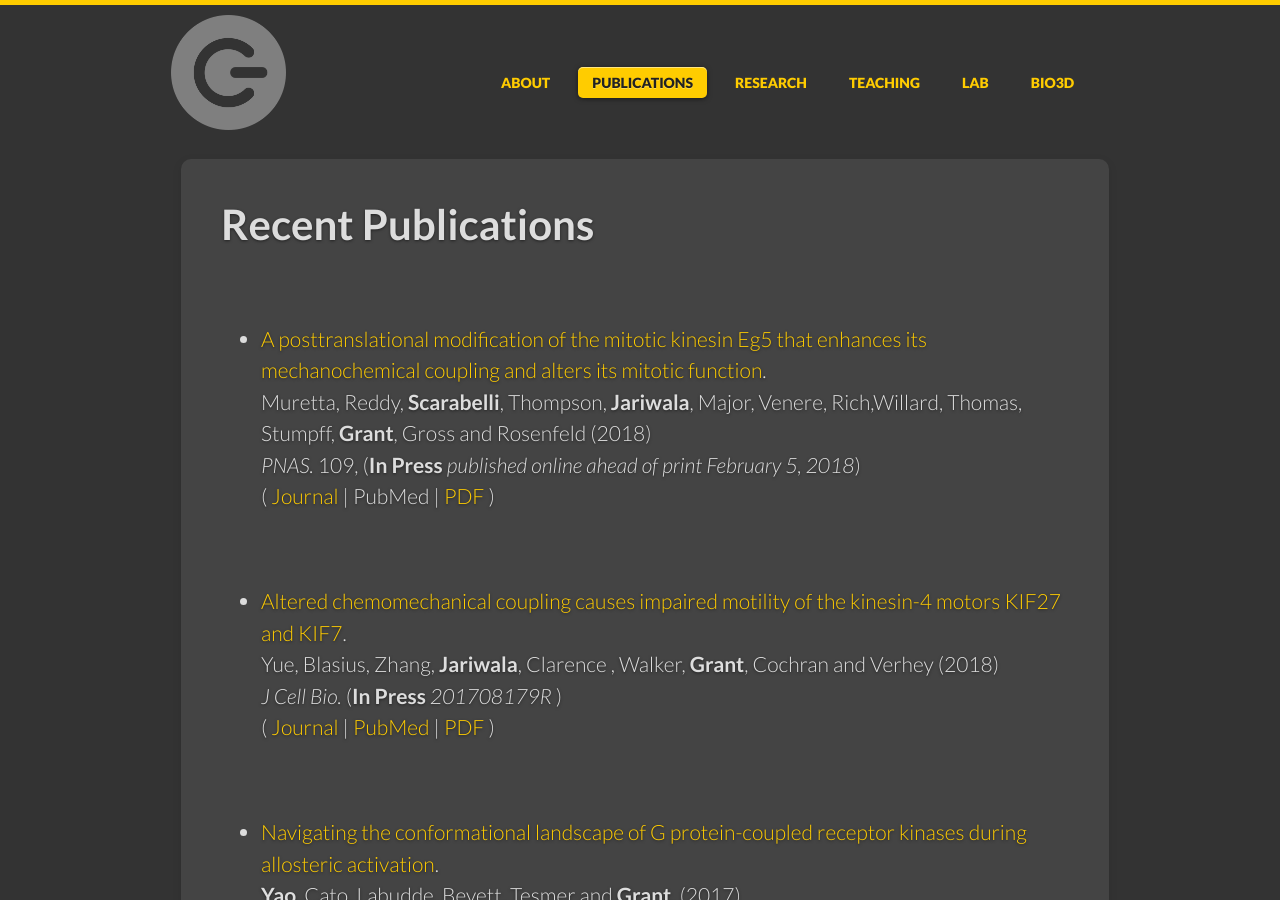
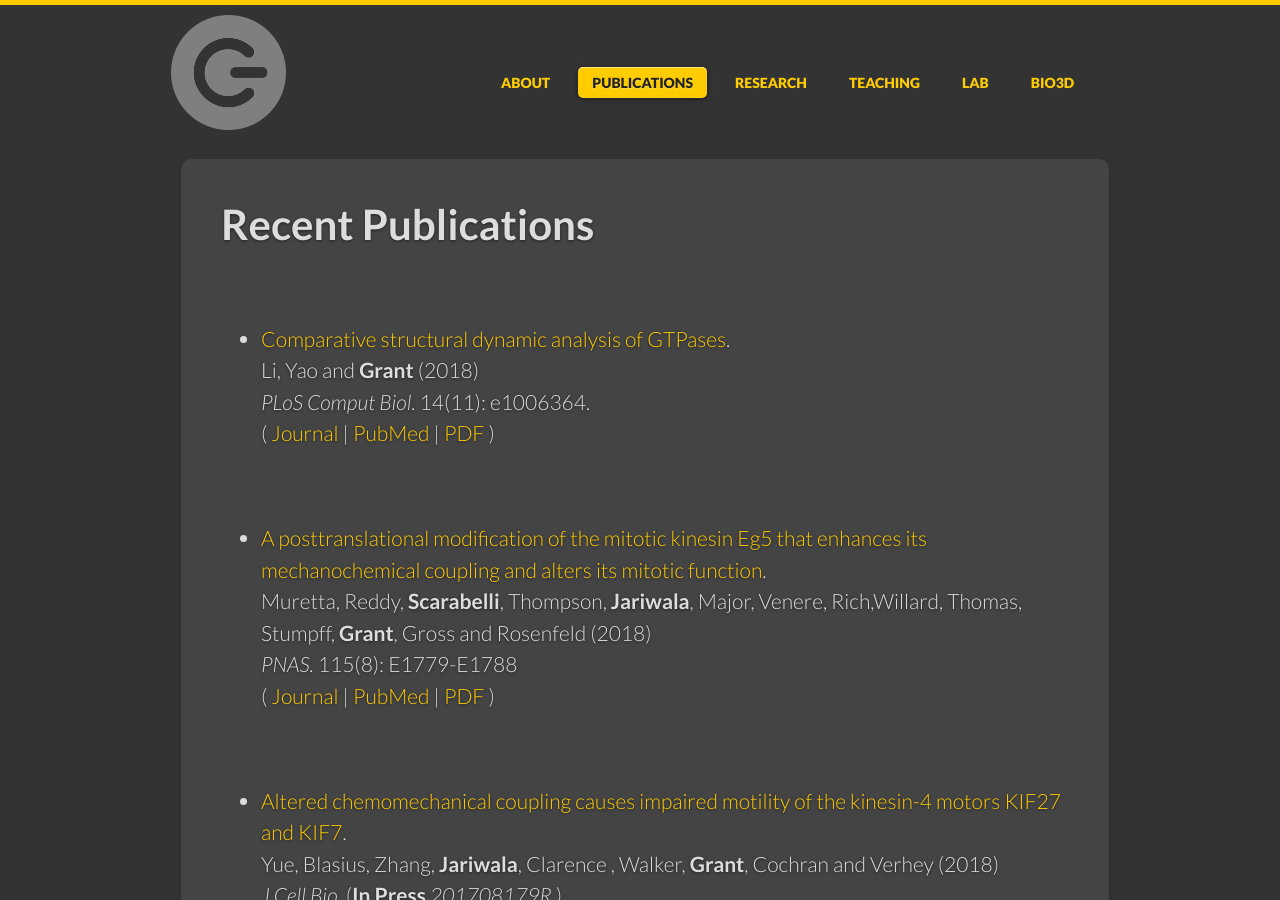
Before and after one commit to bioboot/newlabsite, a Jekyll site: the page built from publications/index.md, in a window 1280 px wide and 900 px high. Built offline with Jekyll 4.4.1, drawn with Linux system fonts in a browser that asks for light colours.

Commit message:
Update pubs gtpase

```diff
--- a/publications/index.md
+++ b/publications/index.md
@@ -5,10 +5,17 @@ title: Recent Publications
 
 <br/>
 
+*   [Comparative structural dynamic analysis of GTPases](https://journals.plos.org/ploscompbiol/article?id=10.1371/journal.pcbi.1006364).
+    Li, Yao and **Grant** (2018)
+    _PLoS Comput Biol._ 14(11): e1006364.
+    ( [Journal](https://journals.plos.org/ploscompbiol/article?id=10.1371/journal.pcbi.1006364) | [PubMed](https://www.ncbi.nlm.nih.gov/pubmed/30412578) | [PDF](https://journals.plos.org/ploscompbiol/article/file?id=10.1371/journal.pcbi.1006364&type=printable) )
+
+<br/>
+
 *   [A posttranslational modification of the mitotic kinesin Eg5 that enhances its mechanochemical coupling and alters its mitotic function](https://doi.org/10.1073/pnas.1718290115).
     Muretta, Reddy, **Scarabelli**, Thompson, **Jariwala**, Major, Venere, Rich,Willard, Thomas, Stumpff, **Grant**, Gross and Rosenfeld (2018)
-    _PNAS._ 109, (**In Press** _published online ahead of print February 5, 2018_)
-    ( [Journal](https://doi.org/10.1073/pnas.1718290115) | PubMed | [PDF](http://www.pnas.org/content/early/2018/01/31/1718290115.full.pdf) )
+    _PNAS._ 115(8): E1779-E1788
+    ( [Journal](https://doi.org/10.1073/pnas.1718290115) | [PubMed](https://www.ncbi.nlm.nih.gov/pubmed/29432173) | [PDF](http://www.pnas.org/content/early/2018/01/31/1718290115.full.pdf) )
 
 <br/>
 
```
